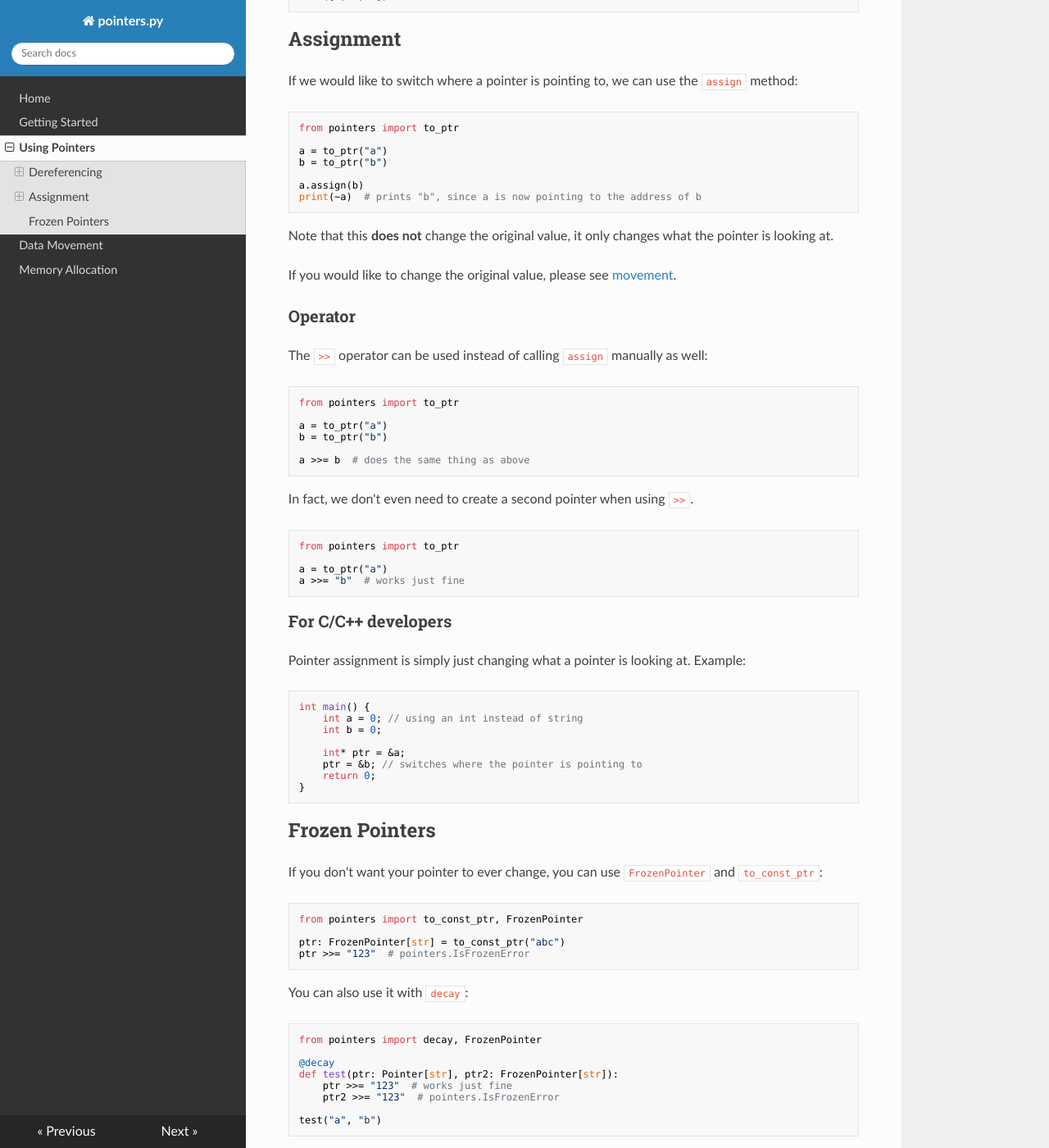
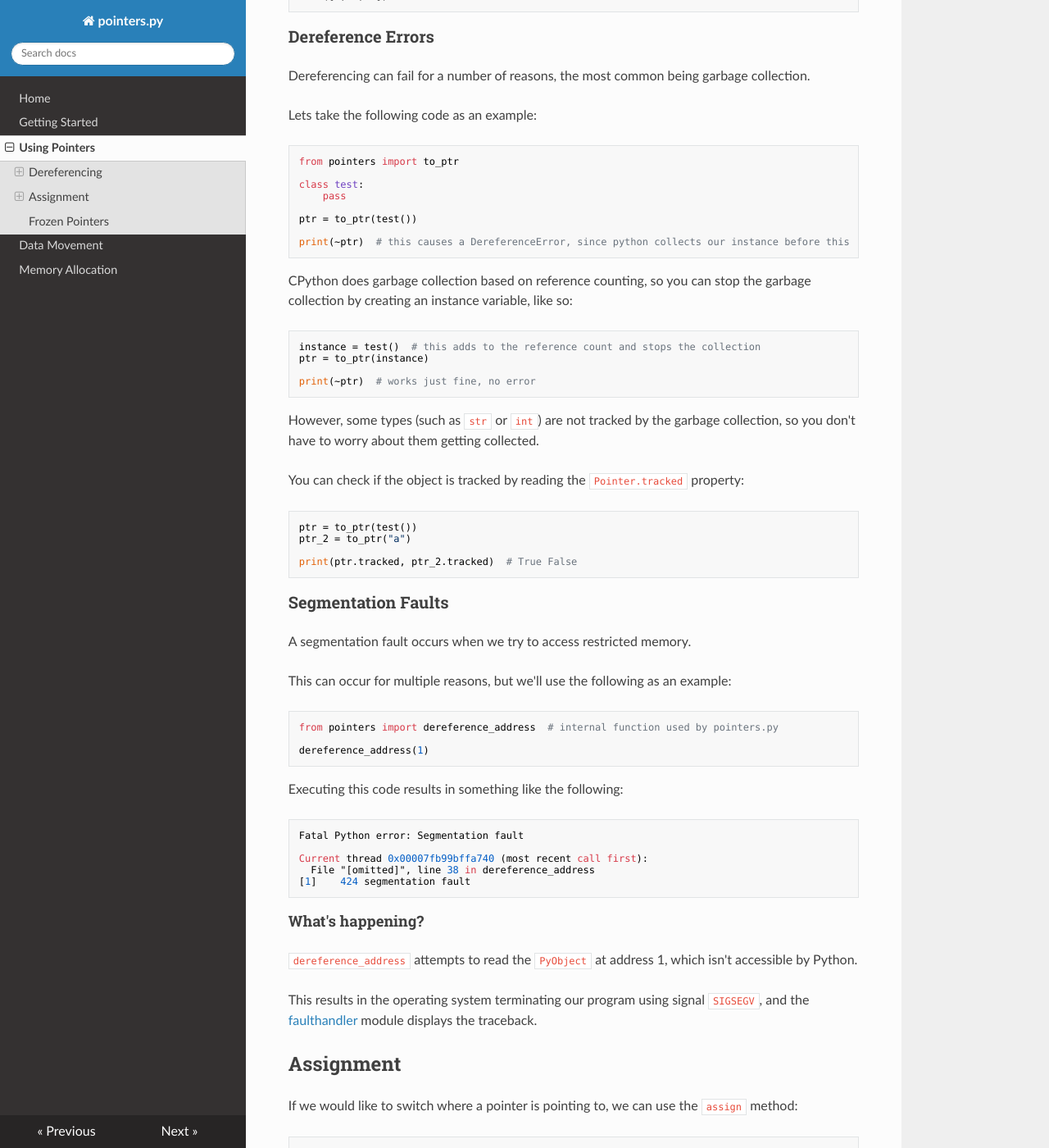
Before and after one commit to ZeroIntensity/pointers.py, an MkDocs documentation site: the page built from docs/pointers.md, in a window 1280 px wide and 1400 px high, scrolled down 1329 px. Shown: the whole window at 82% size. Built offline with MkDocs 1.6.1, drawn with Linux system fonts in a browser that asks for light colours; nearby versions of some CDN libraries.

Commit message:
i should make more commits shouldnt i

````diff
--- a/docs/pointers.md
+++ b/docs/pointers.md
@@ -61,6 +61,71 @@ def test(ptr: Pointer[list])
 
 test([1, 2, 3])
 ```
+
+### Dereference Errors
+
+Dereferencing can fail for a number of reasons, the most common being garbage collection.
+
+Lets take the following code as an example:
+
+```py
+from pointers import to_ptr
+
+class test:
+    pass
+
+ptr = to_ptr(test())
+
+print(~ptr)  # this causes a DereferenceError, since python collects our instance before this
+```
+
+CPython does garbage collection based on reference counting, so you can stop the garbage collection by creating an instance variable, like so:
+
+```py
+instance = test()  # this adds to the reference count and stops the collection
+ptr = to_ptr(instance)
+
+print(~ptr)  # works just fine, no error
+```
+
+However, some types (such as `str` or `int`) are not tracked by the garbage collection, so you don't have to worry about them getting collected.
+
+You can check if the object is tracked by reading the `Pointer.tracked` property:
+
+```py
+ptr = to_ptr(test())
+ptr_2 = to_ptr("a")
+
+print(ptr.tracked, ptr_2.tracked)  # True False
+```
+
+### Segmentation Faults
+
+A segmentation fault occurs when we try to access restricted memory.
+
+This can occur for multiple reasons, but we'll use the following as an example:
+
+```py
+from pointers import dereference_address  # internal function used by pointers.py
+
+dereference_address(1)
+```
+
+Executing this code results in something like the following:
+
+```
+Fatal Python error: Segmentation fault
+
+Current thread 0x00007fb99bffa740 (most recent call first):
+  File "[omitted]", line 38 in dereference_address
+[1]    424 segmentation fault
+```
+
+#### What's happening?
+
+`dereference_address` attempts to read the `PyObject` at address 1, which isn't accessible by Python.
+
+This results in the operating system terminating our program using signal `SIGSEGV`, and the [faulthandler](https://docs.python.org/3/library/faulthandler.html) module displays the traceback.
 
 ## Assignment
 
--- a/setup.py
+++ b/setup.py
@@ -6,7 +6,7 @@ with open("./README.md") as f:
 if __name__ == "__main__":
     setup(
         name="pointers.py",
-        version="1.2.4",
+        version="1.2.5",
         author="ZeroIntensity",
         author_email="<zintensitydev@gmail.com>",
         description="Bringing the hell of pointers to Python.",
--- a/src/pointers/__init__.py
+++ b/src/pointers/__init__.py
@@ -1,4 +1,4 @@
-from .pointer import Pointer, to_ptr, dereference_address
+from .pointer import Pointer, to_ptr, dereference_address, dereference_tracked
 from .malloc import (
     malloc,
     IsMallocPointerError,
@@ -11,7 +11,8 @@ from .exceptions import (
     AllocationError,
     IsMallocPointerError,
     NotEnoughChunks,
-    IsFrozenError
+    IsFrozenError,
+    DereferenceError
 )
 from .calloc import calloc, CallocPointer
 from .frozen_pointer import to_const_ptr, FrozenPointer
````
Also changed, not shown: docs/movement.md (+0 -26 lines), test.py (added, +9 -0 lines), 6 other files.
